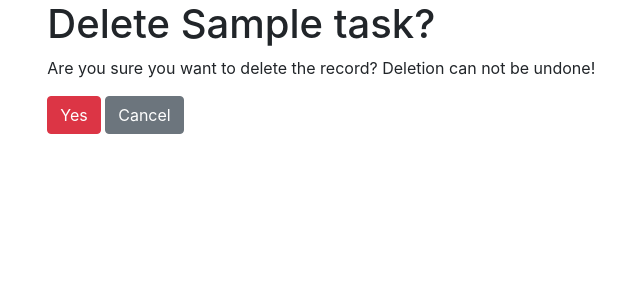
After one commit to Nexxel05/To-Do-list, a Django app: page /1/delete in a window 1280 px wide. The commit adds this page. Shown: the top 300 px of the page, without its empty margins (181-821 px from the left). Run offline with Django 4.2, Linux system fonts and the light colour scheme; tables that the repository leaves empty hold one stand-in row (values such as "Sample post"); some libraries are stand-ins or nearby versions.

Commit message:
Create TaskDeleteView with url and template, added delete button to index page

```diff
--- a/core/templates/core/index.html
+++ b/core/templates/core/index.html
@@ -6,11 +6,11 @@
   <a class="btn btn-primary float" href="{% url 'core:create-task' %}">Create task</a>
     <ul>{% for task in tasks %}
       <h3>{{ task.title }}</h3>
-      <a class="btn btn-secondary" href="{% url 'core:update-task' pk=task.id %}">Update</a>
       <li>Description: {{ task.description }}</li>
       <li>Created_at: {{ task.created }}</li>
       <li>Deadline: {{ task.deadline }}</li>
-      <li>Status:
+      <a class="btn btn-secondary" href="{% url 'core:update-task' pk=task.id %}">Update</a>
+      <a class="btn btn-danger" href="{% url 'core:delete-task' pk=task.id %}">Delete</a>
     {% endfor %}
     </ul>
   </body>
--- /dev/null
+++ b/core/templates/core/task_confirm_delete.html
@@ -0,0 +1,12 @@
+{% extends 'base.html' %}
+{% load crispy_forms_filters %}
+
+{% block content %}
+  <h1>Delete {{ task }}?</h1>
+  <form action="" method="post">
+    {% csrf_token %}
+    <p>Are you sure you want to delete the record? Deletion can not be undone!</p>
+    <input type="submit" value="Yes" class="btn btn-danger">
+    <a class="btn btn-secondary" href="{{ request.META.HTTP_REFERER }}">Cancel</a>
+  </form>
+{% endblock %}
--- a/core/urls.py
+++ b/core/urls.py
@@ -1,11 +1,12 @@
 from django.urls import path
 
-from core.views import index, TaskCreateView, TaskUpdateView
+from core.views import index, TaskCreateView, TaskUpdateView, TaskDeleteView
 
 app_name = "core"
 
 urlpatterns = [
     path("", index, name="index"),
     path("create_task", TaskCreateView.as_view(), name="create-task"),
-    path("<int:pk>/update", TaskUpdateView.as_view(), name="update-task")
+    path("<int:pk>/update", TaskUpdateView.as_view(), name="update-task"),
+    path("<int:pk>/delete", TaskDeleteView.as_view(), name="delete-task"),
 ]
--- a/core/views.py
+++ b/core/views.py
@@ -24,3 +24,8 @@ class TaskUpdateView(generic.UpdateView):
     model = Task
     fields = "__all__"
     success_url = reverse_lazy("core:index")
+
+
+class TaskDeleteView(generic.DeleteView):
+    model = Task
+    success_url = reverse_lazy("core:index")
```
